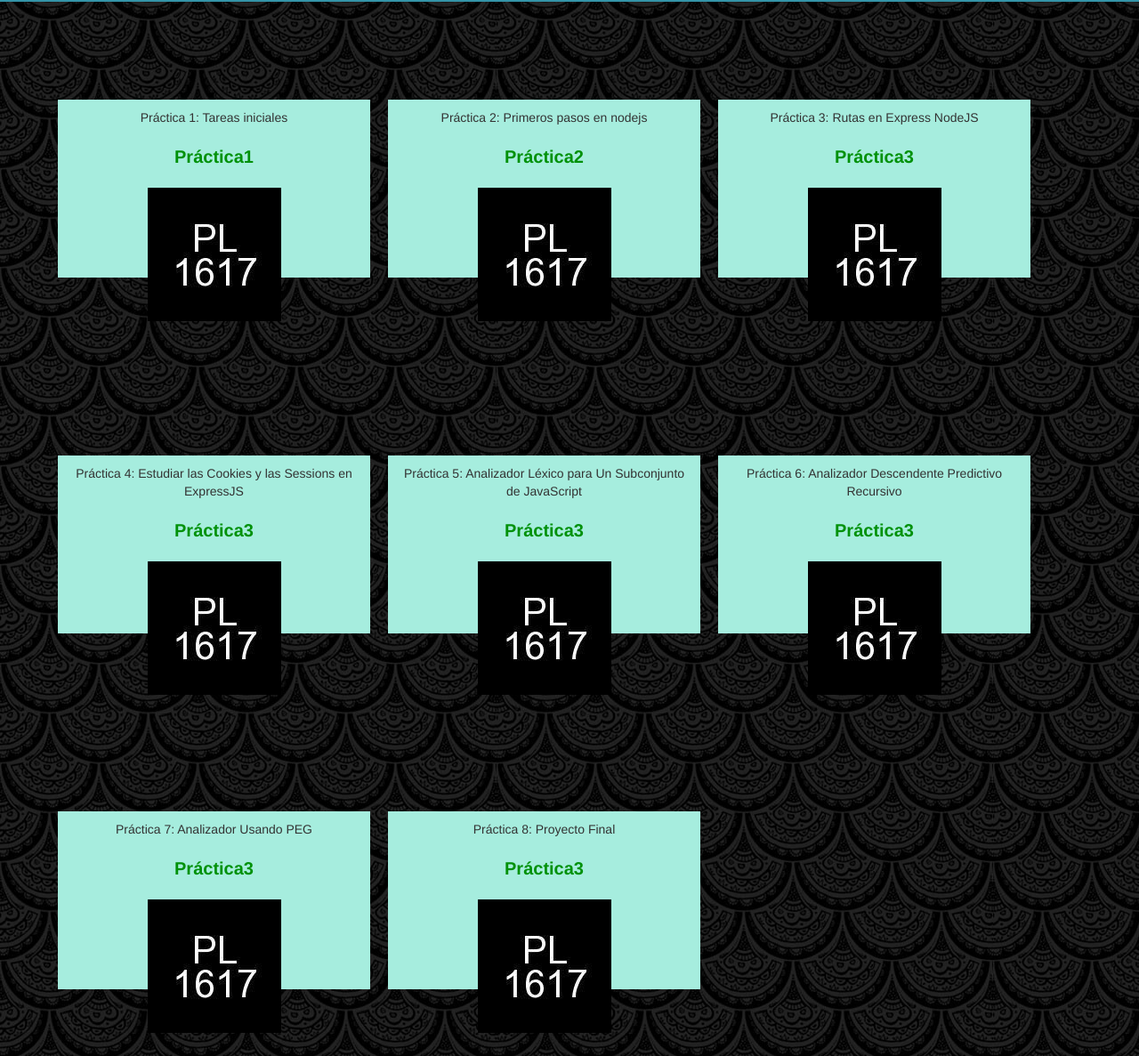
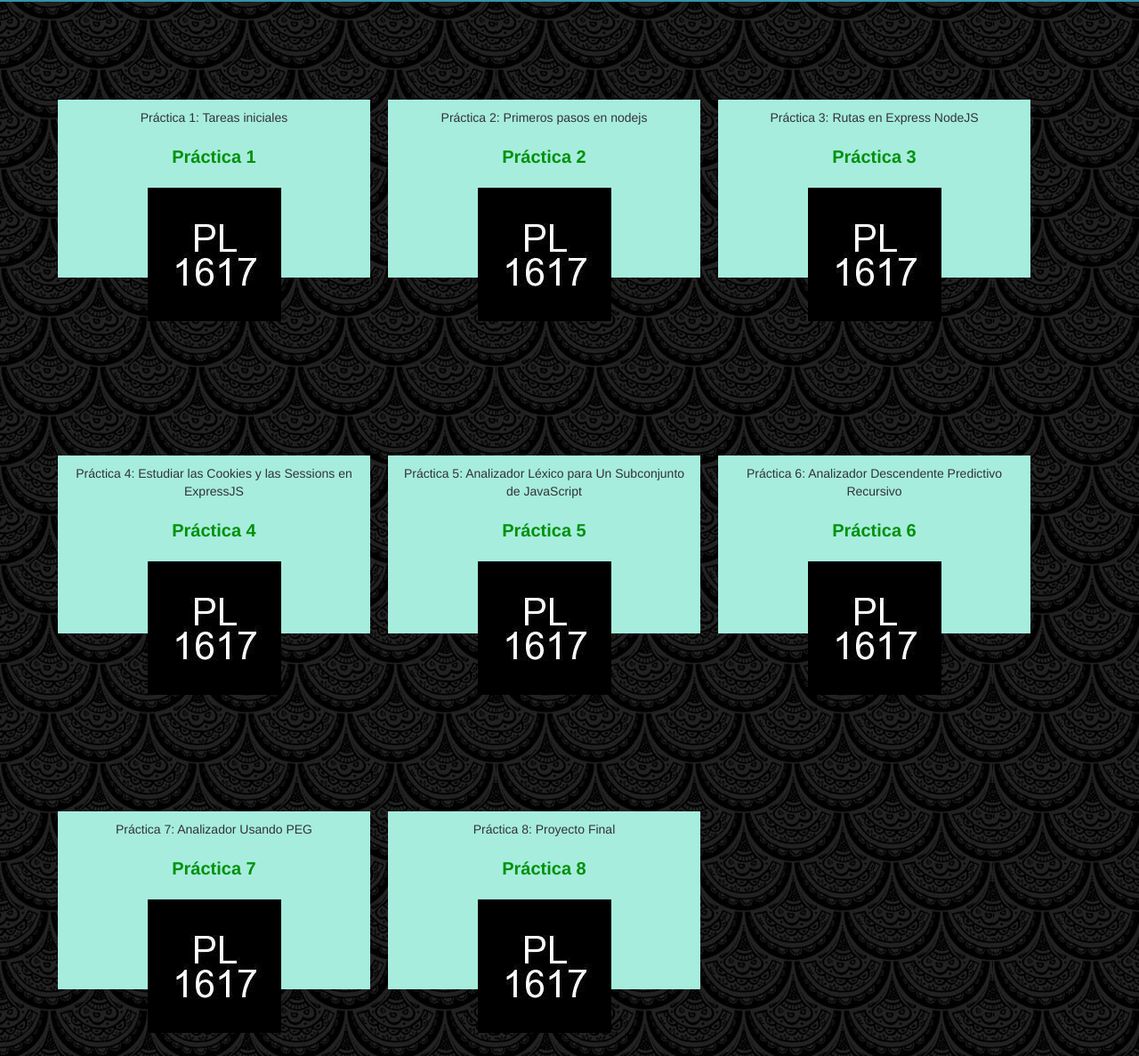
Before and after one commit to alu0100891782/alu0100891782.github.io, a plain HTML site: page index.html in a window 1280 px wide. Shown: the part 198-1385 px from the top of the page at 89% size. Drawn offline with nearby package versions, Linux system fonts and the light colour scheme.

Commit message:
Modifying numbers

```diff
--- a/index.html
+++ b/index.html
@@ -35,42 +35,42 @@
 			<div class="row">
 				<div class="col-md-3 grow">
 					<center>Práctica 1: Tareas iniciales<br><br></center>
-					<center><a href="https://github.com/ULL-ESIT-PL-1617/tareas-iniciales-tpka" target="_blank">Práctica1</a><br><br></center>
+					<center><a href="https://github.com/ULL-ESIT-PL-1617/tareas-iniciales-tpka" target="_blank">Práctica 1</a><br><br></center>
 					<center><img src="pl.jpg"></center>
 				</div>
 				<div class="col-md-3 grow">
 					<center>Práctica 2: Primeros pasos en nodejs<br><br></center>
-					<center><a href="https://github.com/ULL-ESIT-PL-1617/primeros-pasos-en-nodejs-tpka" target="_bank">Práctica2</a><br><br></center>
+					<center><a href="https://github.com/ULL-ESIT-PL-1617/primeros-pasos-en-nodejs-tpka" target="_bank">Práctica 2</a><br><br></center>
 					<center><img src="pl.jpg"></center>
 				</div>
 				<div class="col-md-3 grow">
 					<center>Práctica 3: Rutas en Express NodeJS<br><br></center>
-					<center><a href="https://github.com/ULL-ESIT-PL-1617/estudiar-las-rutas-en-expressjs-tpka" target="_bank">Práctica3</a><br><br></center>
+					<center><a href="https://github.com/ULL-ESIT-PL-1617/estudiar-las-rutas-en-expressjs-tpka" target="_bank">Práctica 3</a><br><br></center>
 					<center><img src="pl.jpg"></center>
 				</div>
 				<div class="col-md-3 grow">
 					<center>Práctica 4: Estudiar las Cookies y las Sessions en ExpressJS<br><br></center>
-					<center><a href="https://github.com/ULL-ESIT-PL-1617/estudiar-cookies-y-sessions-en-expressjs-pedro-tarun-joaquin-abian.git" target="_bank">Práctica3</a><br><br></center>
+					<center><a href="https://github.com/ULL-ESIT-PL-1617/estudiar-cookies-y-sessions-en-expressjs-pedro-tarun-joaquin-abian.git" target="_bank">Práctica 4</a><br><br></center>
 					<center><img src="pl.jpg"></center>
 				</div>
 				<div class="col-md-3 grow">
 					<center>Práctica 5: Analizador Léxico para Un Subconjunto de JavaScript<br><br></center>
-					<center><a href="https://github.com/ULL-ESIT-PL-1617/analizador-lexico-para-un-subconjunto-de-javascript-pedro-tarun-joaquin-abian.git" target="_bank">Práctica3</a><br><br></center>
+					<center><a href="https://github.com/ULL-ESIT-PL-1617/analizador-lexico-para-un-subconjunto-de-javascript-pedro-tarun-joaquin-abian.git" target="_bank">Práctica 5</a><br><br></center>
 					<center><img src="pl.jpg"></center>
 				</div>
 				<div class="col-md-3 grow">
 					<center>Práctica 6: Analizador Descendente Predictivo Recursivo<br><br></center>
-					<center><a href="https://github.com/ULL-ESIT-PL-1617/analizador-dpr-pedro-tarun-joaquin-abian.git" target="_bank">Práctica3</a><br><br></center>
+					<center><a href="https://github.com/ULL-ESIT-PL-1617/analizador-dpr-pedro-tarun-joaquin-abian.git" target="_bank">Práctica 6</a><br><br></center>
 					<center><img src="pl.jpg"></center>
 				</div>
 				<div class="col-md-3 grow">
 					<center>Práctica 7: Analizador Usando PEG<br><br></center>
-					<center><a href="https://github.com/ULL-ESIT-PL-1617/analizador-usando-peg-pedro-tarun-joaquin-abian.git" target="_bank">Práctica3</a><br><br></center>
+					<center><a href="https://github.com/ULL-ESIT-PL-1617/analizador-usando-peg-pedro-tarun-joaquin-abian.git" target="_bank">Práctica 7</a><br><br></center>
 					<center><img src="pl.jpg"></center>
 				</div>
 				<div class="col-md-3 grow">
 					<center>Práctica 8: Proyecto Final<br><br></center>
-					<center><a href="https://github.com/ULL-ESIT-PL-1617/proyecto-pl-pedro-tarun-joaquin-abian.git" target="_bank">Práctica3</a><br><br></center>
+					<center><a href="https://github.com/ULL-ESIT-PL-1617/proyecto-pl-pedro-tarun-joaquin-abian.git" target="_bank">Práctica 8</a><br><br></center>
 					<center><img src="pl.jpg"></center>
 				</div>
 			</div>
```
